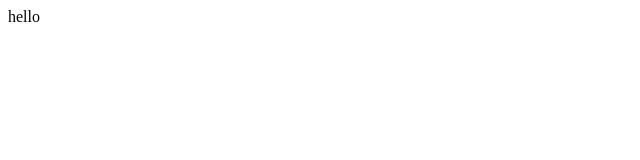
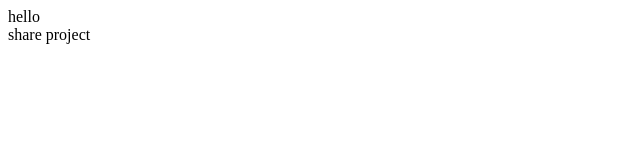
Before and after one commit to YoomBiSeo/share-project, a plain HTML site: page index.html in a window 1280 px wide. Shown: the full height of the page, 0-640 px from the left. Drawn offline with Linux system fonts and the light colour scheme.

Commit message:
shareman commit

```diff
--- a/index.html
+++ b/index.html
@@ -8,7 +8,7 @@
   </head>
   <body>
     <nav>hello</nav>
-    <main></main>
+    <main>share project</main>
     <footer></footer>
   </body>
 </html>
```
